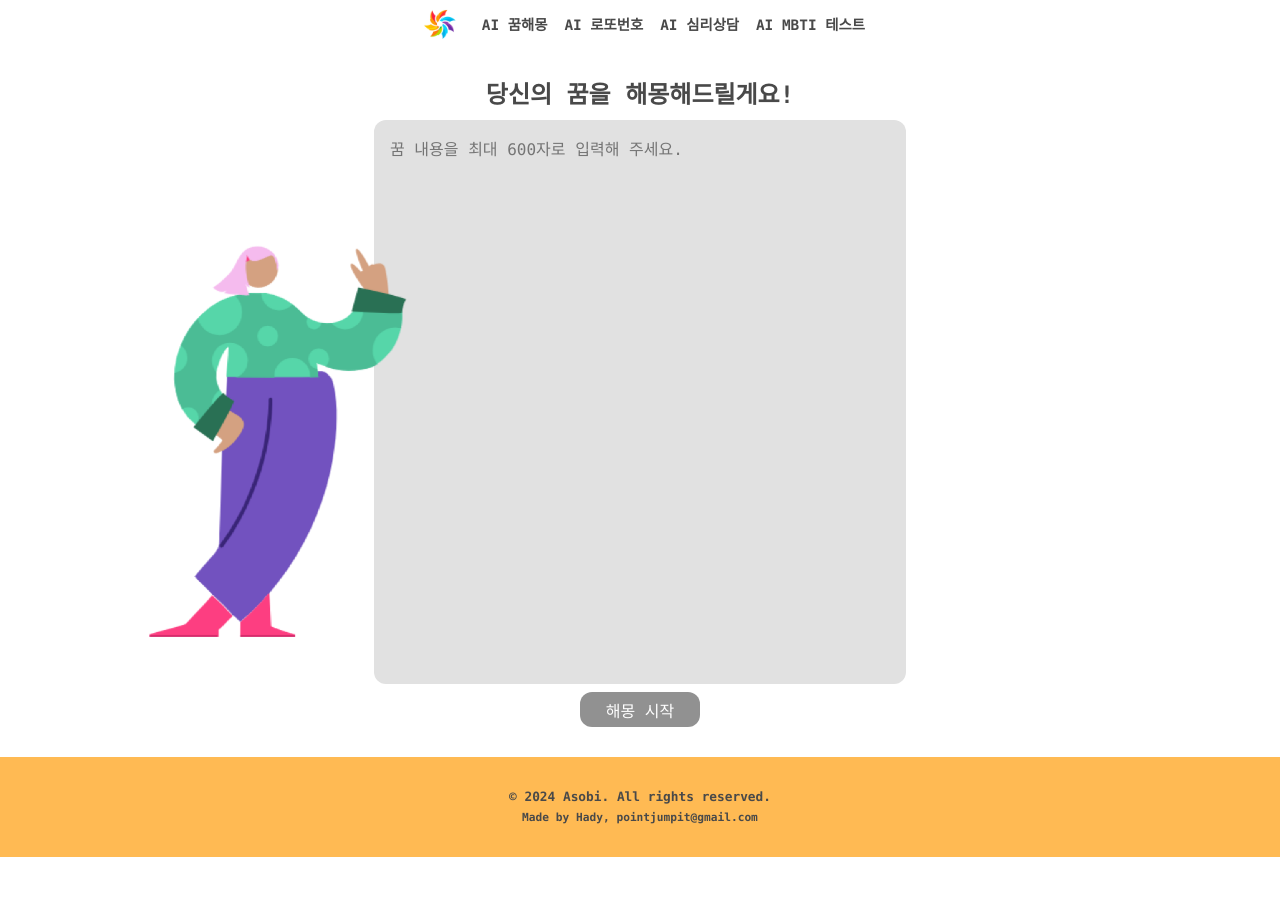
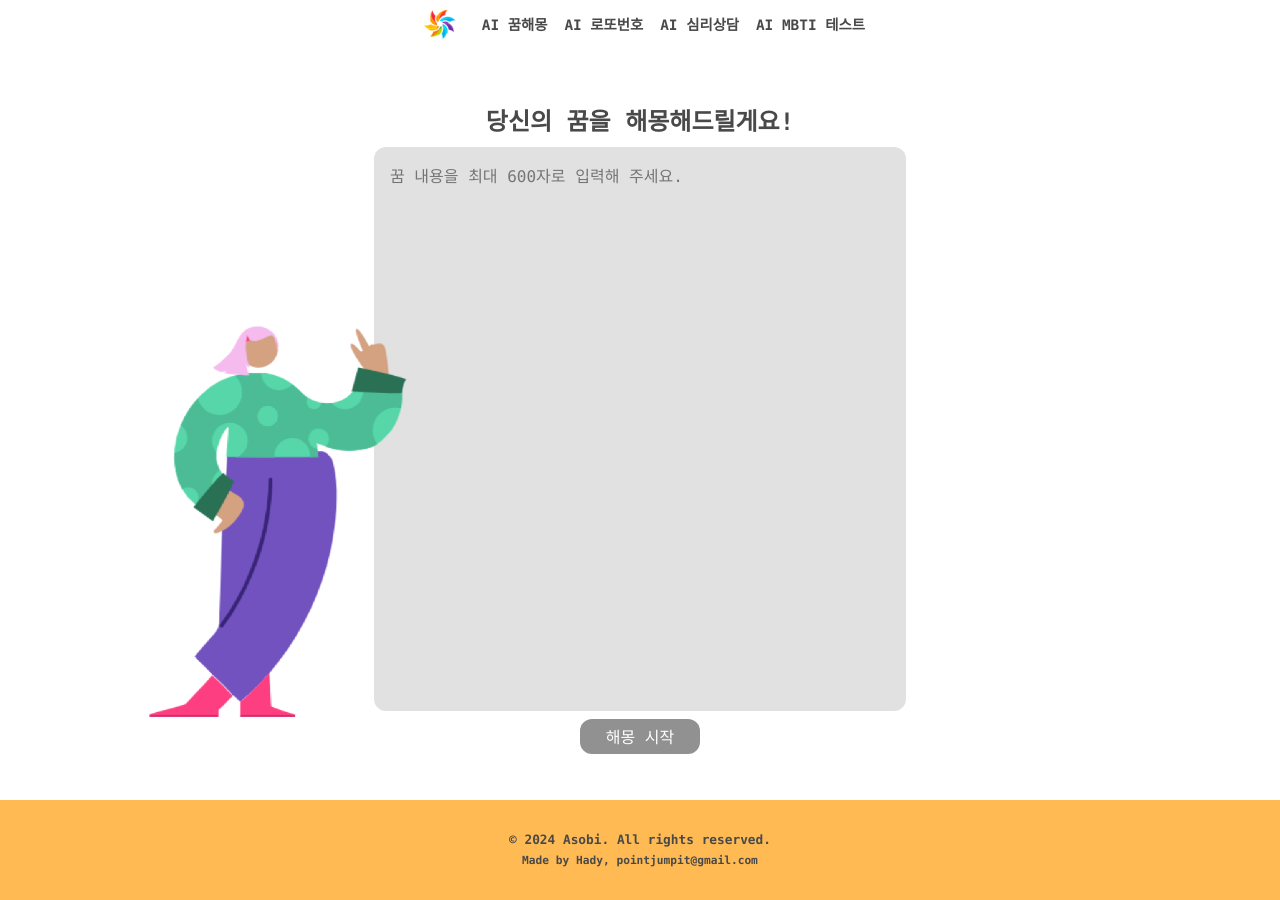
Before and after one commit to sangwookim0321/asobi_front, a Vue app: page /ai-mbti-test in a window 1280 px wide. Both pictures are taken after a click on the item "AI 꿈해몽". Before the commit the page ends 857 px from the top, so only its background shows below. Built offline with nearby package versions, Linux system fonts and the light colour scheme; what vue-loading-overlay would draw is missing.

Commit message:
- 백그라운드 이미지 위치 조정 - 메인 컨텐츠 마진 제거 - 메인 컨텐츠 위치 조정

```diff
--- a/src/App.vue
+++ b/src/App.vue
@@ -19,25 +19,27 @@ watchEffect(() => {
     <div class="main-content">
       <router-view/>
     </div>
+  </div>
     <Footer/>
-  </div>
 </template>
 
 <style>
 .app {
     display: flex;
     flex-direction: column;
-    min-height: 100vh; /* 전체 화면 높이 */
+    min-height: 100vh;
     width: 100%;
-    max-width: 1440px; /* 최대 너비 설정 */
-    margin: 0 auto; /* 중앙 정렬 */
+    max-width: 1440px;
+    margin: 0 auto;
 }
 
 .main-content {
-    flex: 1; /* 남은 공간 모두 사용 */
+    display: flex;
+    justify-content: center;
+    align-items: center;
+    flex: 1;
 }
 
 @media (max-width: 768px) {
-    /* 모바일 환경에서의 추가적인 스타일링 */
 }
 </style>
--- a/src/components/Chat.vue
+++ b/src/components/Chat.vue
@@ -200,7 +200,7 @@ const sendMessage = () => {
 <style scoped>
 .container_absolute {
     position: absolute;
-    top: 30%;
+    top: 40%;
     left: 5%;
     width: 400px;
     height: 400px;
@@ -213,7 +213,6 @@ const sendMessage = () => {
     flex-direction: column;
     align-items: center;
     width: 100%;
-    margin-top: 20px;
 }
 .chat_box_title {
     display: flex;
--- a/src/components/DreamInterpretation.vue
+++ b/src/components/DreamInterpretation.vue
@@ -98,7 +98,7 @@ const reset = () => {
 <style scoped>
 .container_absolute {
     position: absolute;
-    top: 30%;
+    top: 40%;
     left: 5%;
     width: 400px;
     height: 400px;
@@ -111,7 +111,6 @@ const reset = () => {
     flex-direction: column;
     align-items: center;
     width: 100%;
-    margin-top: 20px;
 }
 .dream_box_title {
     display: flex;
--- a/src/components/Footer.vue
+++ b/src/components/Footer.vue
@@ -20,7 +20,6 @@
     width: 100%;
     height: 100px;
     background: #FFBA53;
-    margin-top: 30px;
 }
 .footer_box {
     display: flex;
--- a/src/components/Lotto.vue
+++ b/src/components/Lotto.vue
@@ -169,7 +169,7 @@ const reset = () => {
 <style scoped>
 .container_absolute {
     position: absolute;
-    top: 30%;
+    top: 40%;
     left: 5%;
     width: 400px;
     height: 400px;
@@ -182,7 +182,6 @@ const reset = () => {
     flex-direction: column;
     align-items: center;
     width: 100%;
-    margin-top: 20px;
 }
 .lotto_box_title {
     display: flex;
--- a/src/components/Mbti.vue
+++ b/src/components/Mbti.vue
@@ -189,7 +189,7 @@ const sendMessage = () => {
 <style scoped>
 .container_absolute {
     position: absolute;
-    top: 30%;
+    top: 40%;
     left: 5%;
     width: 400px;
     height: 400px;
@@ -202,13 +202,11 @@ const sendMessage = () => {
     flex-direction: column;
     align-items: center;
     width: 100%;
-    margin-top: 20px;
 }
 .mbti_avata_img {
     width: 200px;
     height: 200px;
     border-radius: 50%;
-    margin-top: 100px;
 }
 .mbti_avata_name {
     font-family: Consolas, sans-serif;
@@ -393,7 +391,6 @@ div::-webkit-scrollbar-thumb:hover {
     .mbti_avata_img {
         width: 100px;
         height: 100px;
-        margin-top: 50px;
     }
     .mbti_avata_name {
         font-size: 1rem;
```
